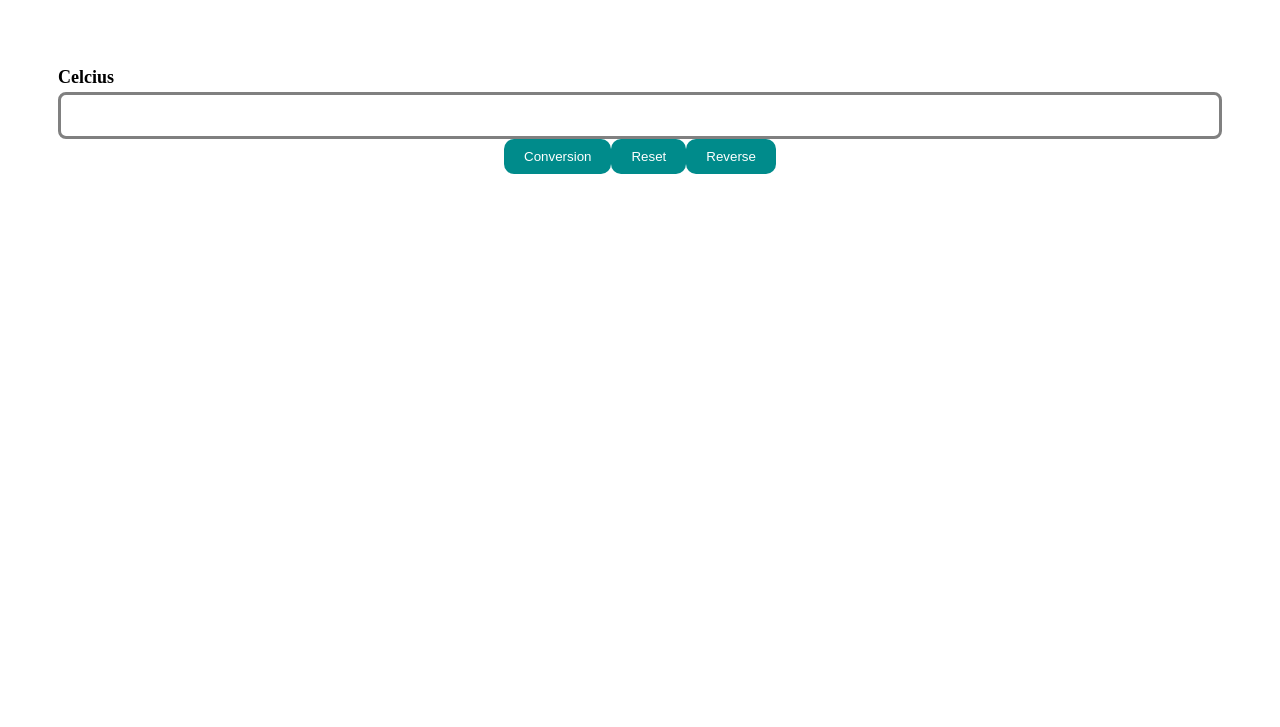
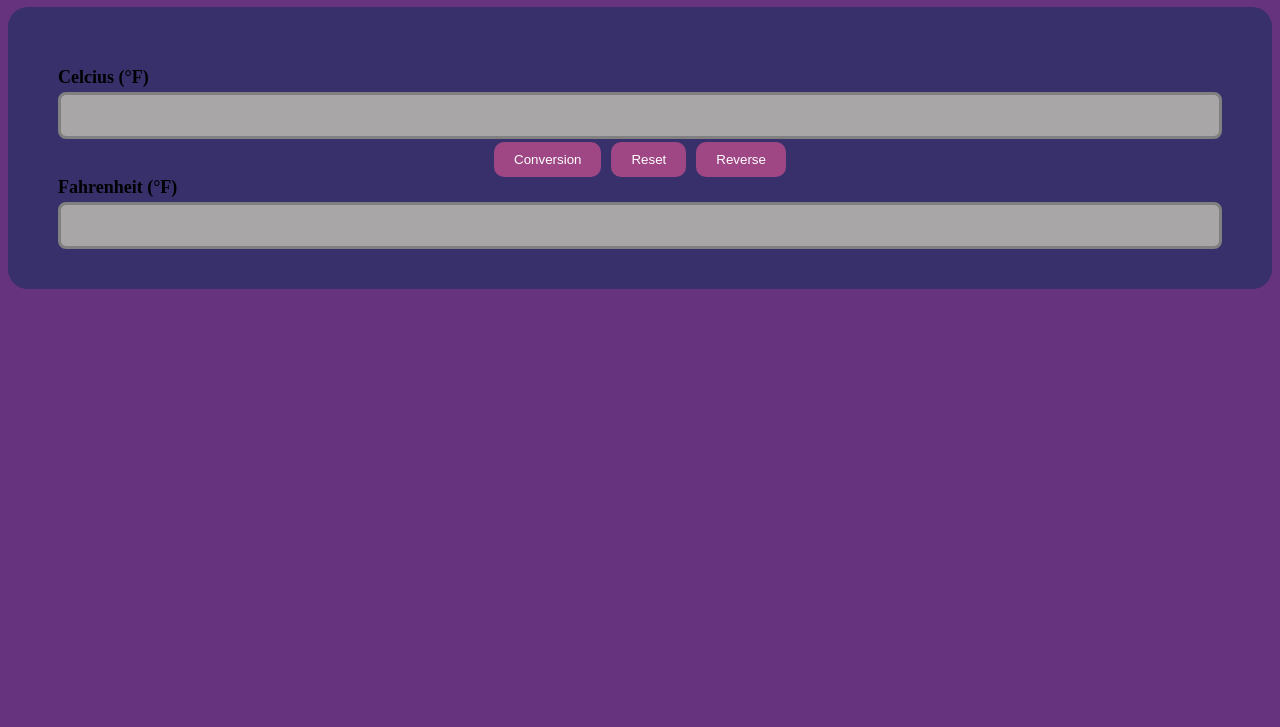
Before and after one commit to revou-fundamental-course/12-jun-23-Sulaiman-29, a plain HTML site: page index.html in a window 1280 px wide. Shown: the part 73-800 px from the top of the page. Drawn offline with Linux system fonts and the light colour scheme.

Commit message:
menambahkan file js

```diff
--- a/css/style.css
+++ b/css/style.css
@@ -1,10 +1,11 @@
 /* MARK DEFAULT */
 body{
+    background-color:#66347F ;
     font-family: 'Times New Roman', Times, serif;
 }
 
 header {
-    background-color: aqua;
+    background-color: #37306B;
     color: antiquewhite;
     text-align: center;
     margin-left: 100px;
@@ -15,6 +16,8 @@ header {
 section{
     position: relative;
     padding: 60px 50px 40px 50px;
+    background-color: #37306B;
+    border-radius: 20px;
 
 }
 
@@ -24,13 +27,20 @@ label{
     font-weight: bold;
 }
 
+input{
+    background-color:rgb(168, 166, 166);
+
+}
+
 button{
-    background-color: darkcyan;
+    background-color: #9E4784;
     color: white;
     padding: 10px 20px;
     border-radius: 10px;
     cursor: pointer;
     border: none;
+    margin-top: 3px;
+
 
 }
 
@@ -57,6 +67,11 @@ button:active{
 }
 
 /* MARK Class */
+.btn2{
+    margin-inline: 10px;
+}
+
+
 .inputSection{
     display: flex;
     flex-direction: column;
--- a/index.html
+++ b/index.html
@@ -12,15 +12,16 @@
         <h1>Temperature Conversion</h1>
     </header>
     <section class="inputSection">
-        <label for="inputField">Celcius</label>
+        <label for="inputField">Celcius (°F)</label>
         <input type="number" id="inputField" />
 
     <div class="InputButtonSection">
-        <button>Conversion</button>
-        <button>Reset</button>
-        <button>Reverse</button>
+        <button class="btn1">Conversion</button>
+        <button class="btn2">Reset</button>
+        <button class="btn3">Reverse</button>
     </div>
-
+    <label for="inputField">Fahrenheit (°F)</label>
+    <input type="number" id="inputField" />
     </section>
 </body>
 </html>
--- /dev/null
+++ b/js/script.js
@@ -0,0 +1,3 @@
+const birthdate = 29305
+
+console.log(birthdate)
```
